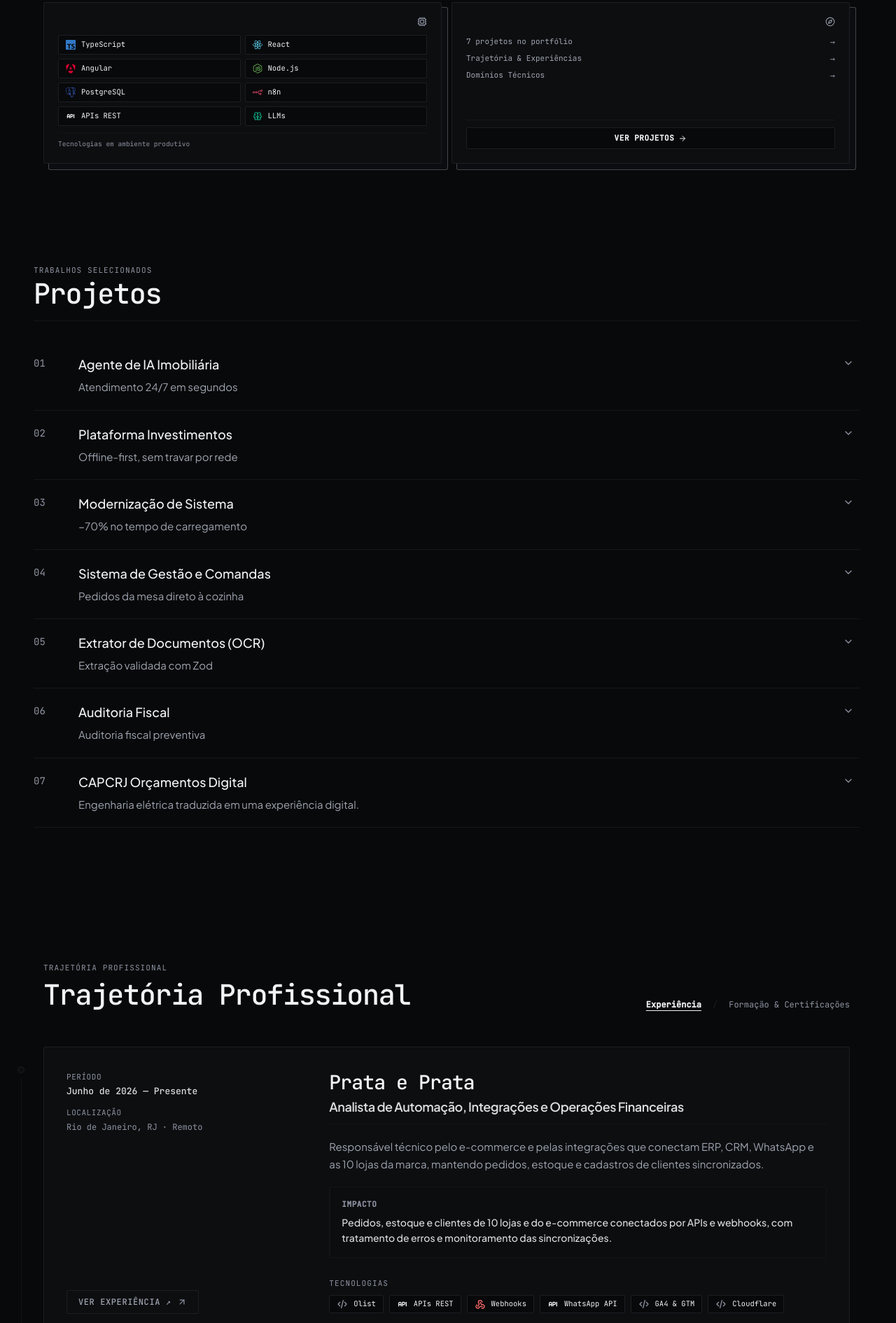
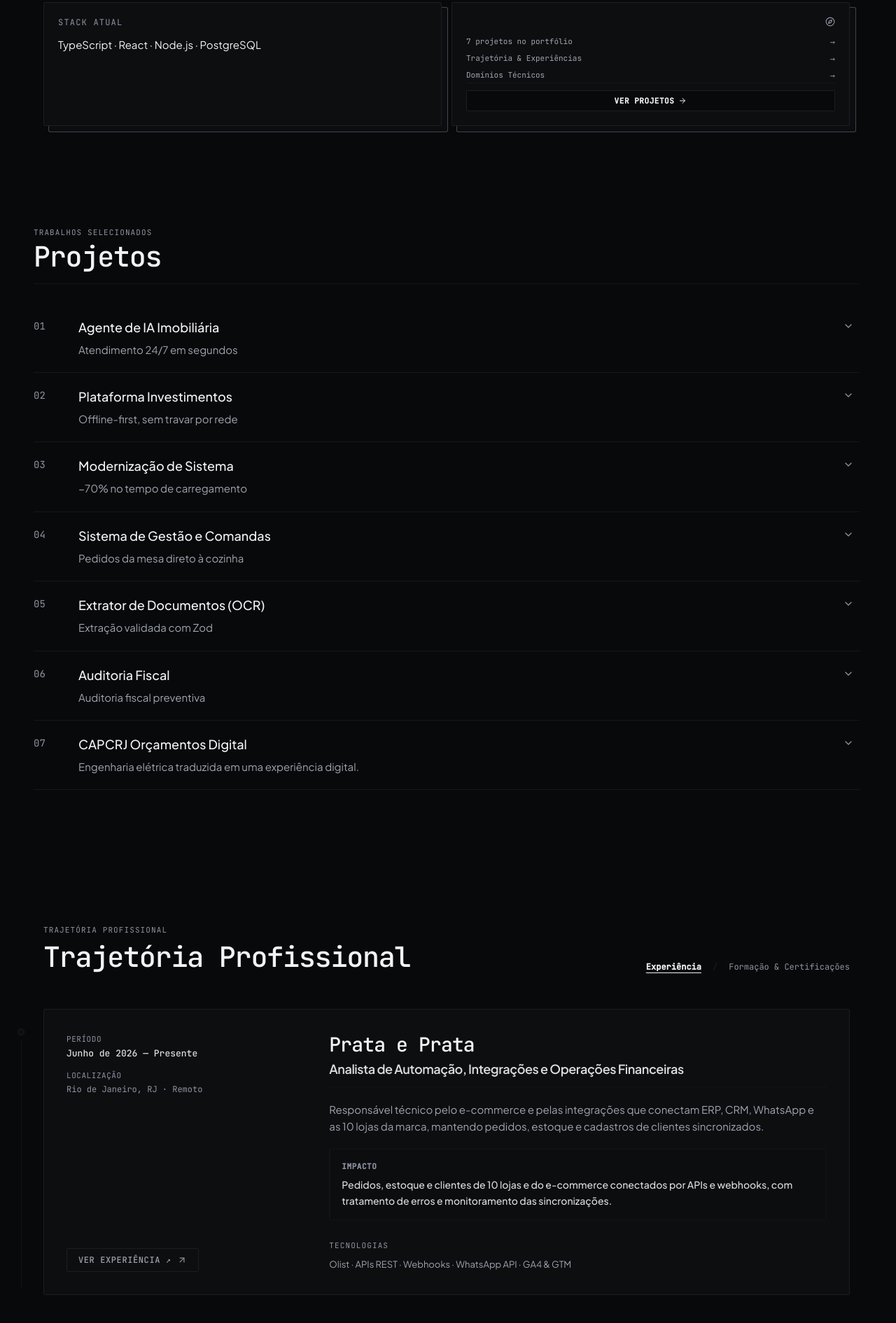
Before and after one commit to Wallace-Pereira1/portfolio-wallace, a React (Vite) app: page / in a window 1280 px wide. Shown: the part 629-2520 px from the top of the page at 70% size. Built offline with nearby package versions, Linux system fonts and the light colour scheme.

Commit message:
Centralize current stack display

```diff
--- a/src/components/DomainsList.tsx
+++ b/src/components/DomainsList.tsx
@@ -2,6 +2,7 @@ import React from 'react';
 import { BrainCircuit, Boxes, Terminal, Waypoints, Workflow, Webhook } from 'lucide-react';
 import { Link } from 'react-router-dom';
 import { useApp } from '../context/AppContext';
+import { currentStack } from '../data/stack';
 import TechIcon from './TechIcon';
 
 interface SkillGroup {
@@ -13,8 +14,6 @@ interface SkillGroup {
   projectEn: string;
   projectUrl: string;
 }
-
-const currentStack = ['TypeScript', 'React', 'Node.js', 'PostgreSQL'];
 
 const skillGroups: SkillGroup[] = [
   {
@@ -77,7 +76,7 @@ function getNeutralIcon(technology: string) {
   return null;
 }
 
-function SkillItem({ technology }: { technology: string }) {
+const SkillItem: React.FC<{ technology: string }> = ({ technology }) => {
   const NeutralIcon = getNeutralIcon(technology);
 
   return (
@@ -92,7 +91,7 @@ function SkillItem({ technology }: { technology: string }) {
       <span>{technology}</span>
     </li>
   );
-}
+};
 
 interface DomainsListProps {
   language?: string;
--- a/src/components/ExperienceSection.tsx
+++ b/src/components/ExperienceSection.tsx
@@ -4,7 +4,6 @@ import { ArrowUpRight } from 'lucide-react';
 import { useApp } from '../context/AppContext';
 import Certifications from './Certifications';
 import ExperienceDetailModal, { WorkExperienceItem } from './ExperienceDetailModal';
-import TechBadge from './TechBadge';
 
 const timelineContainerVariants = {
   hidden: { opacity: 0 },
@@ -401,16 +400,9 @@ export default function ExperienceSection({ showHeader = true }: ExperienceSecti
                         <span className="text-[11px] font-mono uppercase tracking-widest text-theme-muted block">
                           {language === 'pt' ? 'Tecnologias' : 'Technologies'}
                         </span>
-                        <div className="flex flex-wrap gap-2 items-center">
-                          {exp.technologies.slice(0, 6).map((tech) => (
-                            <TechBadge
-                              key={tech}
-                              tech={tech}
-                              language={language}
-                              size="md"
-                            />
-                          ))}
-                        </div>
+                        <p className="text-xs sm:text-[13px] leading-relaxed text-theme-dim">
+                          {exp.technologies.slice(0, 5).join(' · ')}
+                        </p>
                       </div>
                     </div>
                   </div>
@@ -471,16 +463,9 @@ export default function ExperienceSection({ showHeader = true }: ExperienceSecti
                         <span className="text-[11px] font-mono uppercase tracking-widest text-theme-muted block">
                           {language === 'pt' ? 'Tecnologias' : 'Technologies'}
                         </span>
-                        <div className="flex flex-wrap gap-1.5 items-center">
-                          {exp.technologies.slice(0, 6).map((tech) => (
-                            <TechBadge
-                              key={tech}
-                              tech={tech}
-                              language={language}
-                              size="sm"
-                            />
-                          ))}
-                        </div>
+                        <p className="text-xs leading-relaxed text-theme-dim">
+                          {exp.technologies.slice(0, 5).join(' · ')}
+                        </p>
                       </div>
                     </div>
                   </div>
--- a/src/components/Hero.tsx
+++ b/src/components/Hero.tsx
@@ -1,11 +1,11 @@
 import React, { useRef, useEffect, useState } from 'react';
 import { useApp } from '../context/AppContext';
-import { FileDown, Mail, MessageCircle, ArrowRight, MapPin, Activity, Layers, Cpu, Compass } from 'lucide-react';
+import { FileDown, Mail, MessageCircle, ArrowRight, MapPin, Activity, Layers, Compass } from 'lucide-react';
 import { downloadResumePdf } from '../utils/generateResumePdf';
-import TechBadge from './TechBadge';
 import ServiceAreaModal from './ServiceAreaModal';
 import { trackEvent } from '../utils/analytics';
 import { projectsEn, projectsPt } from '../data/projects';
+import { currentStack } from '../data/stack';
 
 export default function Hero() {
   const { language } = useApp();
@@ -101,17 +101,6 @@ export default function Hero() {
     setSelectedServiceArea(id);
     setIsServiceModalOpen(true);
   };
-
-  const coreStack = [
-    'TypeScript',
-    'React',
-    'Angular',
-    'Node.js',
-    'PostgreSQL',
-    'n8n',
-    'APIs REST',
-    'LLMs',
-  ];
 
   const engineeringDomains = language === 'pt'
     ? [
@@ -348,28 +337,13 @@ export default function Hero() {
 
           {/* 4. BLOCO DE STACK PRINCIPAL (Lado a lado com Bloco 5 no landscape) */}
           <div className="order-4 sm:col-span-1 landscape:col-span-1 md:col-span-1 lg:col-span-5 bg-theme-surface border border-theme-border hover:border-theme-muted/80 rounded-[2px] p-4 sm:p-5 flex flex-col justify-between transition-all duration-200 offset-card">
-            <div className="space-y-2.5">
-              <div className="flex items-center justify-end">
-                <Cpu className="w-3.5 h-3.5 text-theme-muted" />
-              </div>
-
-              {/* Grid de Ícones das Tecnologias Suportadas com Legendinha / Tooltip */}
-              <div className="grid grid-cols-2 gap-1.5 pt-0.5">
-                {coreStack.map((tech) => (
-                  <TechBadge
-                    key={tech}
-                    tech={tech}
-                    language={language}
-                    size="sm"
-                    fullWidth={true}
-                    className="[&>button]:py-1.5 [&>button]:px-2.5 [&>button]:gap-2"
-                  />
-                ))}
-              </div>
-            </div>
-
-            <div className="mt-2.5 pt-2 text-[9.5px] font-mono text-theme-muted flex items-center border-t border-theme-border/40">
-              <span>{language === 'pt' ? 'Tecnologias em ambiente produtivo' : 'Technologies in production envs'}</span>
+            <div className="space-y-3">
+              <span className="block text-xs font-mono uppercase tracking-widest text-theme-muted">
+                {language === 'pt' ? 'Stack atual' : 'Current stack'}
+              </span>
+              <p className="text-sm sm:text-[15px] leading-relaxed text-theme-text">
+                {currentStack.join(' · ')}
+              </p>
             </div>
           </div>
 
--- /dev/null
+++ b/src/data/stack.ts
@@ -0,0 +1 @@
+export const currentStack = ['TypeScript', 'React', 'Node.js', 'PostgreSQL'] as const;
```
